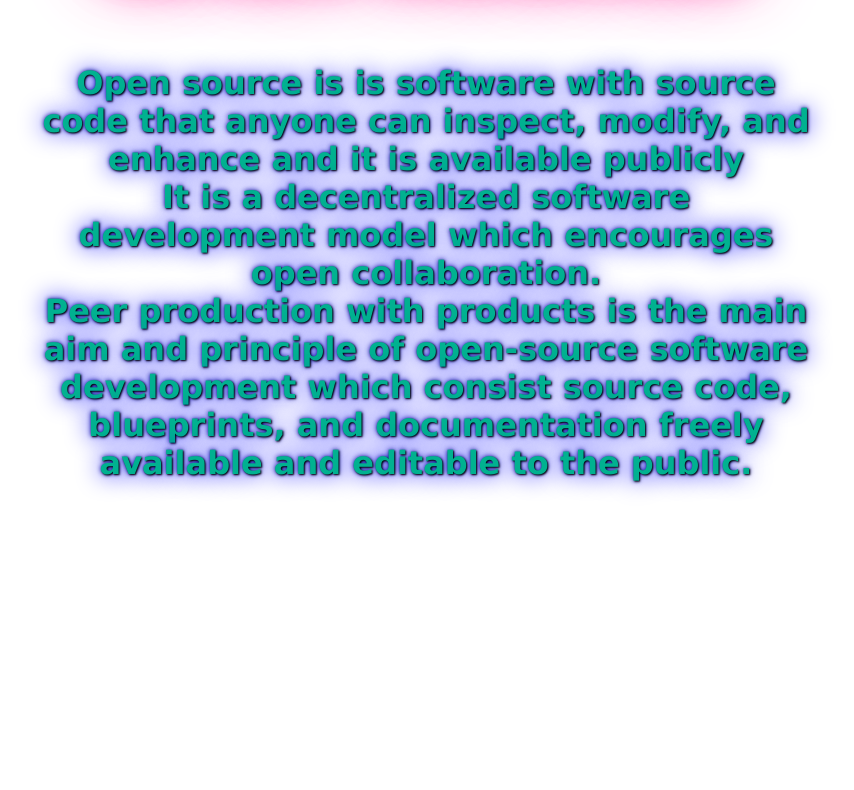
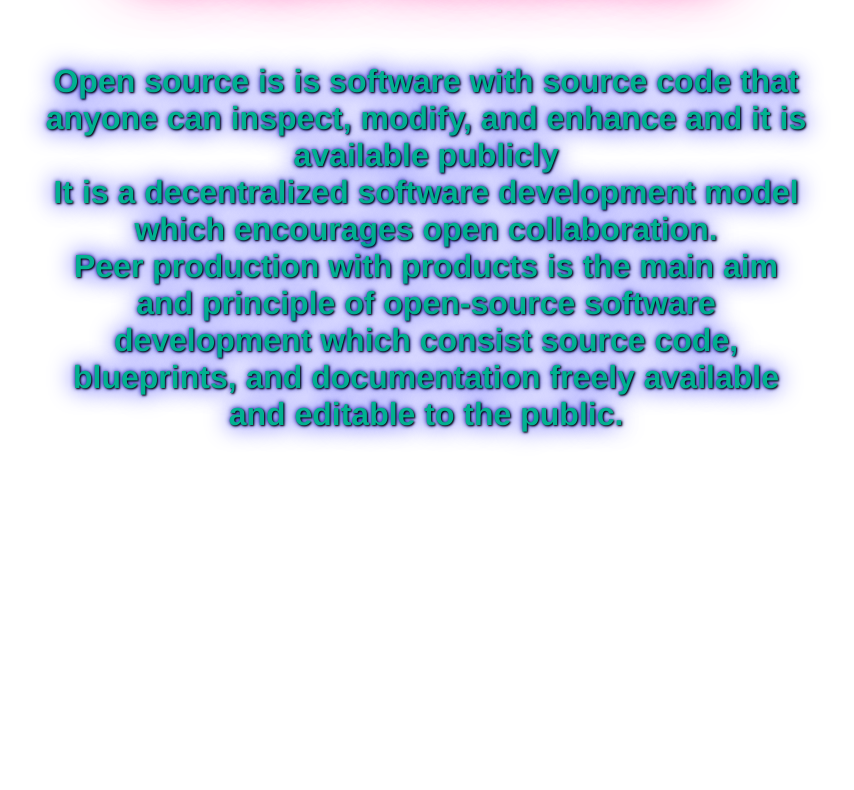
Before and after one commit to RK1905101/opensource-github-website, a plain HTML site: page opensource.html in a window 1280 px wide. Shown: the part 109-899 px from the top of the page, without its empty margins (214-1068 px from the left). Drawn offline with Linux system fonts and the light colour scheme.

Commit message:
Update opensource.html

```diff
--- a/opensource.html
+++ b/opensource.html
@@ -50,7 +50,7 @@ img{
 <style>
 body {
   background-image: url('black2.jpg');
-  font-family: verdana;
+  font-family: helvetica;
 }
 
 .glow {
```
